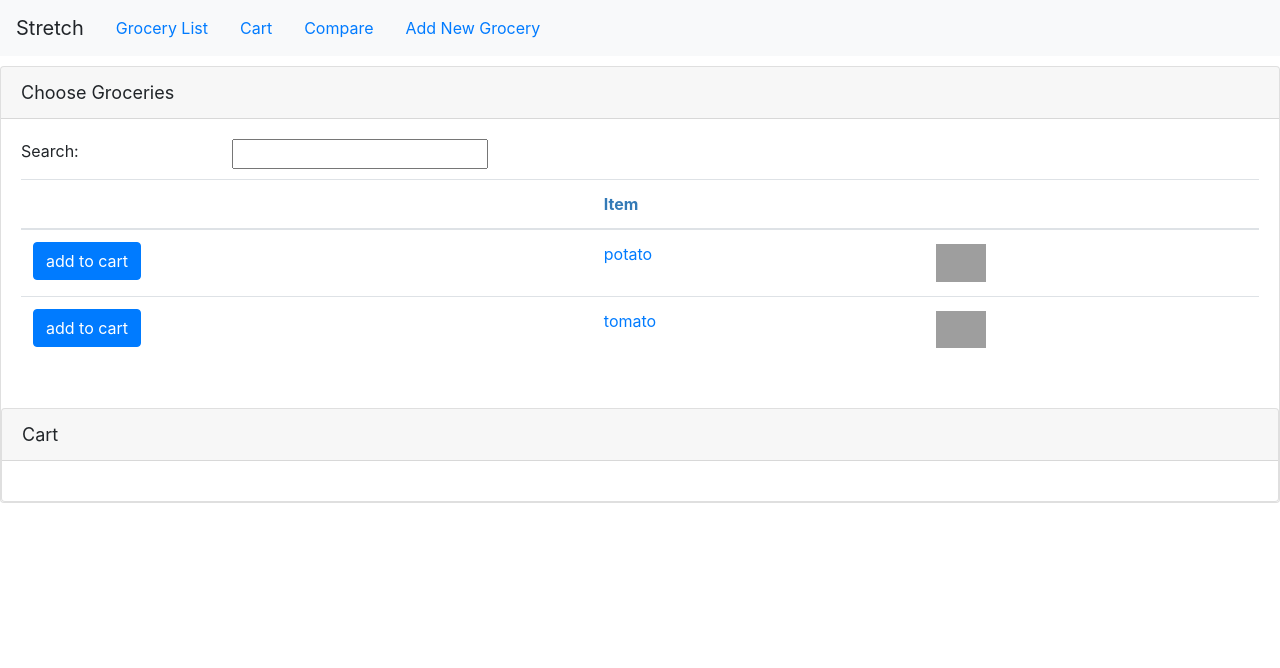
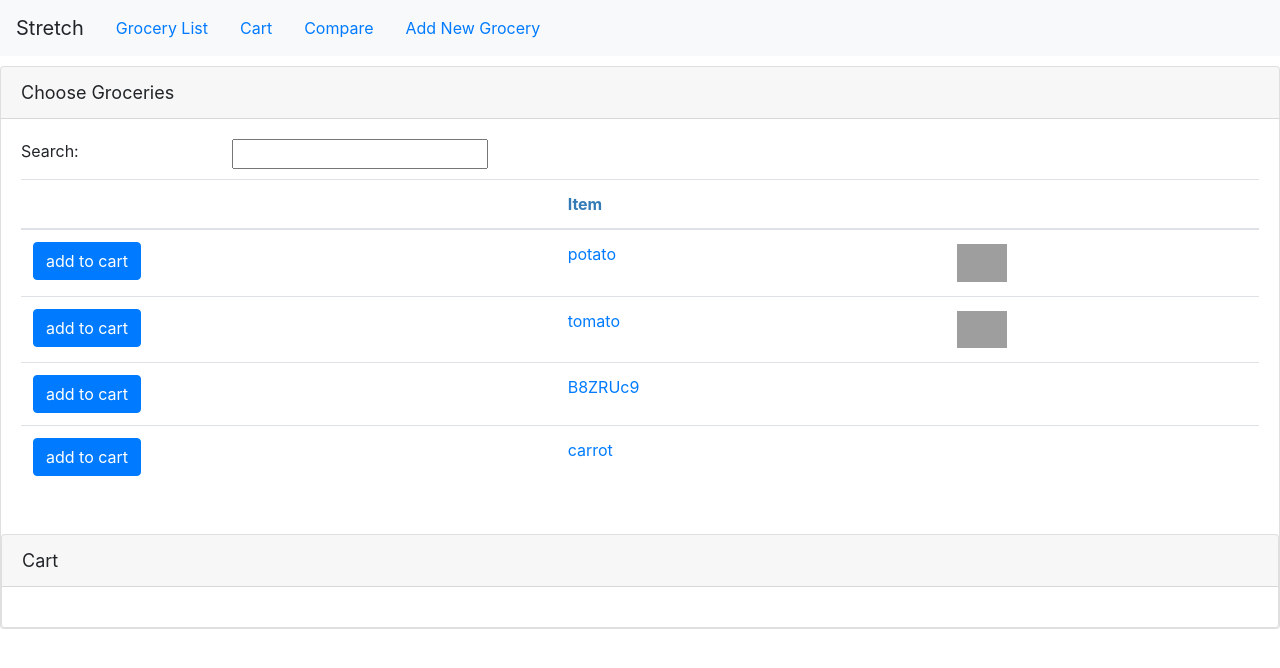
Before and after one commit to staudinger/Stretch, an Angular app in the folder stretch/: page /groceries in a window 1280 px wide. Shown: the top 668 px of the page. Built offline with nearby package versions, Linux system fonts and the light colour scheme; data requests are answered from the project's data file; grey boxes are pictures that could not be loaded.

Commit message:
changed groceryName to id in order to post to Json-server

```diff
--- a/stretch/groceries.json
+++ b/stretch/groceries.json
@@ -1,7 +1,7 @@
 {
-"Groceries":[
+  "Groceries": [
     {
-    "groceryName": "potato",
+      "id": "potato",
       "imageUrl": "https://openclipart.org/image/100px/svg_to_png/209652/food-potato.png",
       "aldiPrice": 9.99,
       "publixPrice": 9.99,
@@ -9,11 +9,20 @@
       "walmartPrice": 9.99
     },
     {
-    "groceryName": "tomato",
+      "id": "tomato",
       "imageUrl": "https://openclipart.org/image/100px/svg_to_png/177512/tomate.png",
       "aldiPrice": 9.99,
       "publixPrice": 9.99,
       "traderJoesPrice": 9.99,
       "walmartPrice": 9.99
+    },
+    {
+      "imageUrl": "",
+      "id": "B8ZRUc9"
+    },
+    {
+      "id": "carrot",
+      "imageUrl": ""
     }
-]}
+  ]
+}
--- a/stretch/src/app/groceries/grocery-detail/grocery-detail.component.html
+++ b/stretch/src/app/groceries/grocery-detail/grocery-detail.component.html
@@ -4,7 +4,7 @@
     <img src = {{grocery.imageUrl}}
         style.width.px = {{imageWidth}}
         style.margin.px = {{imageMargin}}>
-    {{grocery.groceryName}}
+    {{grocery.id}}
   </div>
   <div class = 'table-responsive'>
       <table class='table'>
--- a/stretch/src/app/groceries/grocery-detail/grocery-detail.component.ts
+++ b/stretch/src/app/groceries/grocery-detail/grocery-detail.component.ts
@@ -18,7 +18,7 @@ export class GroceryDetailComponent implements OnInit {
   name: string;
   errorMessage: string;
   constructor(private groceryService: GroceryService, private route: ActivatedRoute, private router: Router) {
-    this.grocery = this.groceries.filter(x=>x.groceryName == name)[0];
+    this.grocery = this.groceries.filter(x=>x.id == name)[0];
 
   }
 
@@ -36,7 +36,7 @@ export class GroceryDetailComponent implements OnInit {
       {
 
         this.groceries = serviceGroceries;
-        this.grocery = this.groceries.find(x=>x.groceryName == this.name);
+        this.grocery = this.groceries.find(x=>x.id == this.name);
       }
 
     );
--- a/stretch/src/app/groceries/grocery-form/grocery-form.component.html
+++ b/stretch/src/app/groceries/grocery-form/grocery-form.component.html
@@ -3,24 +3,23 @@
   <form #form="ngForm" novalidate>
     <div class="form-group">
       <label>Name</label>
-      <input type="text" step="0.01" class="form-control" required name="groceryName"
-          [(ngModel)] ="grocery.groceryName"
-          (ngModelChange)="grocery.groceryName=$event">
+      <input type="text" step="0.01" class="form-control" required name="id"
+          [(ngModel)] ="grocery.id">
 
       <label>Aldi price</label>
-      <input type="number" step="0.01" class="form-control" required name="groceryName"
+      <input type="number" step="0.01" class="form-control" required name="id"
           [(ngModel)] ="grocery.aldiPrice">
 
       <label>Publix Price</label>
-      <input type="number" class="form-control" required name="groceryName"
+      <input type="number" class="form-control" required name="id"
           [(ngModel)] ="grocery.publixPrice">
 
       <label>Trader Joe's Price</label>
-      <input type="number" step="0.01" class="form-control" required name="groceryName"
+      <input type="number" step="0.01" class="form-control" required name="id"
           [(ngModel)] ="grocery.traderJoesPrice">
 
       <label>Walmart Price</label>
-      <input type="number" step="0.01" class="form-control" required name="groceryName"
+      <input type="number" step="0.01" class="form-control" required name="id"
           [(ngModel)] ="grocery.walmartPrice">
     </div>
     <button class="btn btn-primary" (click) = 'clickOk()' type="submit">Ok</button>
--- a/stretch/src/app/groceries/grocery-list/grocery-list.component.html
+++ b/stretch/src/app/groceries/grocery-list/grocery-list.component.html
@@ -30,8 +30,8 @@
                 add to cart
               </button>
             </td>
-            <td><a [routerLink] = "['/groceries', grocery.groceryName]">
-              {{grocery.groceryName}}
+            <td><a [routerLink] = "['/groceries', grocery.id]">
+              {{grocery.id}}
             </a></td>
             <td>
               <img src = {{grocery.imageUrl}}
--- a/stretch/src/app/groceries/grocery-list/grocery-list.component.ts
+++ b/stretch/src/app/groceries/grocery-list/grocery-list.component.ts
@@ -44,7 +44,7 @@ export class GroceryListComponent implements OnInit
     //for each grocery of type IGrocery in groceries =>
     //indexOf method to check each groceryName to match filter
     return groceries.filter((grocery: Grocery) =>
-    grocery.groceryName.toLocaleLowerCase().indexOf(listFilter) !==-1);
+    grocery.id.toLocaleLowerCase().indexOf(listFilter) !==-1);
   }
   addToCart(grocery: Grocery): void
   {
--- a/stretch/src/app/grocery.ts
+++ b/stretch/src/app/grocery.ts
@@ -1,6 +1,6 @@
 export class Grocery
 {
-    groceryName: string;
+    id: string;
     imageUrl: string;
     publixPrice: number;
     aldiPrice: number;
```
Lines whose indentation alone changed are shown as unchanged.
